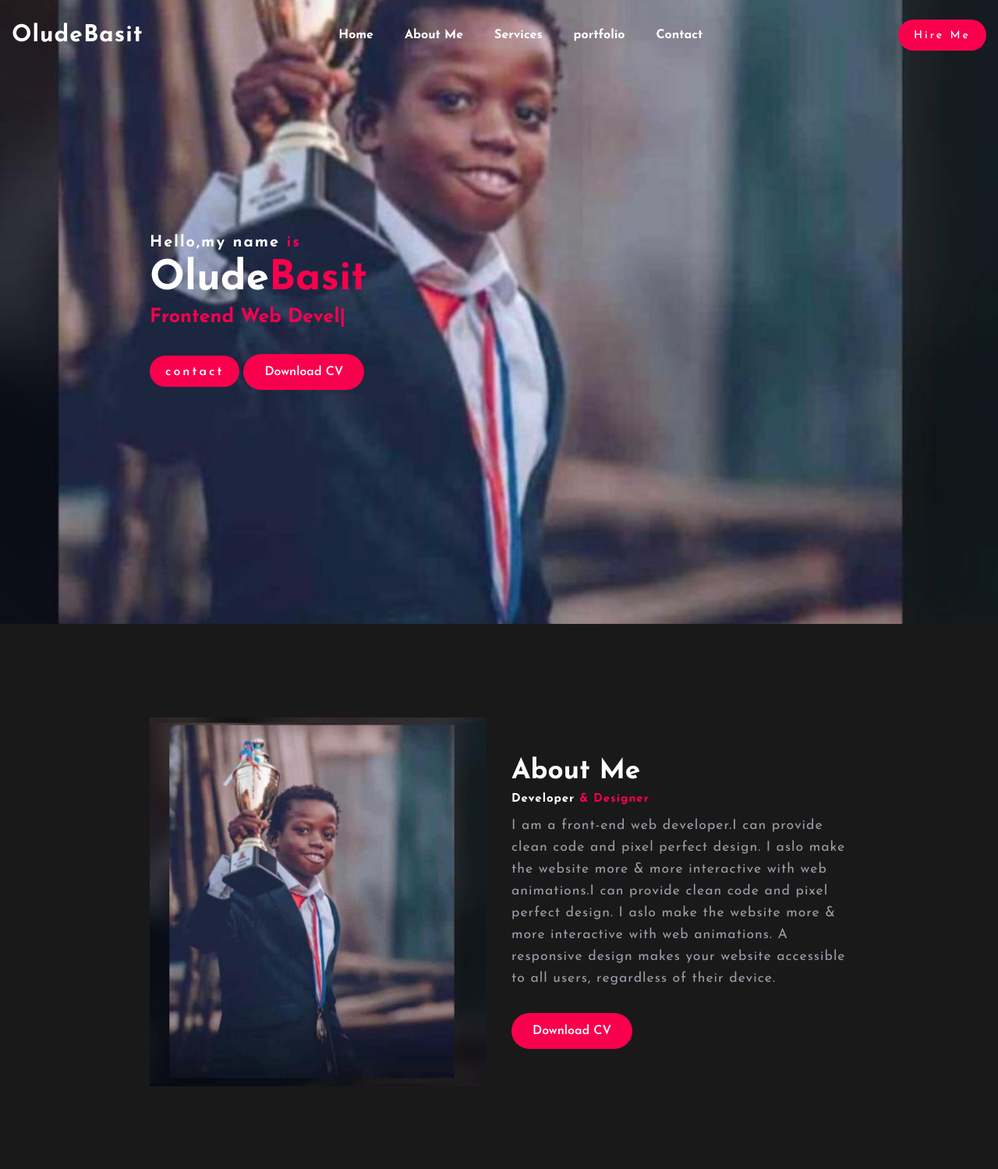
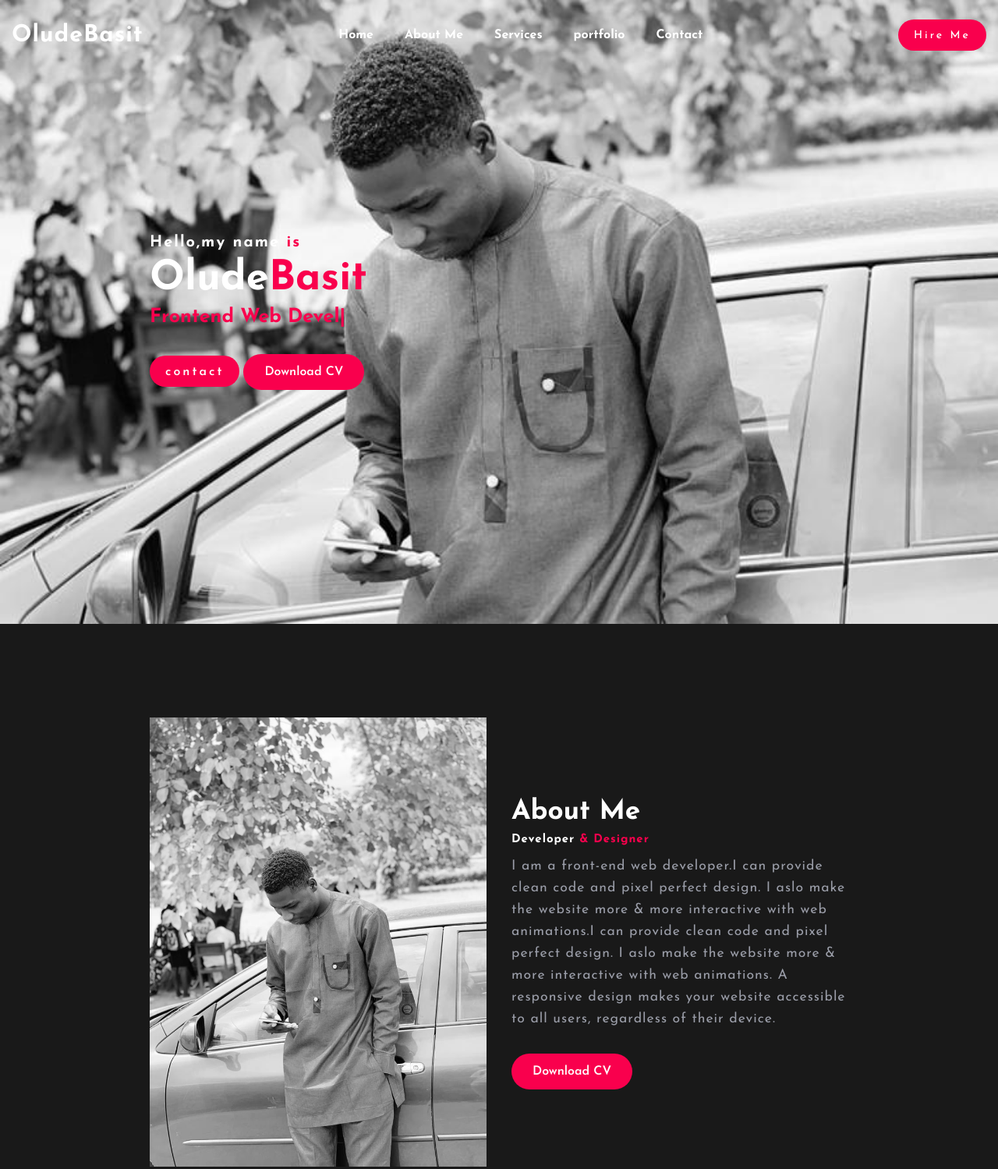
Before and after one commit to mompha999/portfolio, a plain HTML site: page index.html in a window 1280 px wide. Shown: the top 1499 px of the page at 78% size. Drawn offline with nearby package versions, Linux system fonts and the light colour scheme.

```diff
--- a/index.html
+++ b/index.html
@@ -40,7 +40,7 @@
     <!--start about-->
     <section class="about" id="about">
         <div class="about-img">
-            <img src="./mompha img/port1.jpeg">
+            <img src="./mompha img/basit.jpeg">
         </div>
 
         <div class="about-text">
--- a/myportfolio.css
+++ b/myportfolio.css
@@ -116,7 +116,7 @@ section{
 .home{
     height: 100vh;
     width: 100%;
-    background: url(./mompha\ img/port1.jpeg);
+    background: url(./mompha\ img/basit.jpeg);
     background-size: cover;
     background-position: center;
     position: relative;
```
Also changed, not shown: mompha img/basit.jpeg (added).
